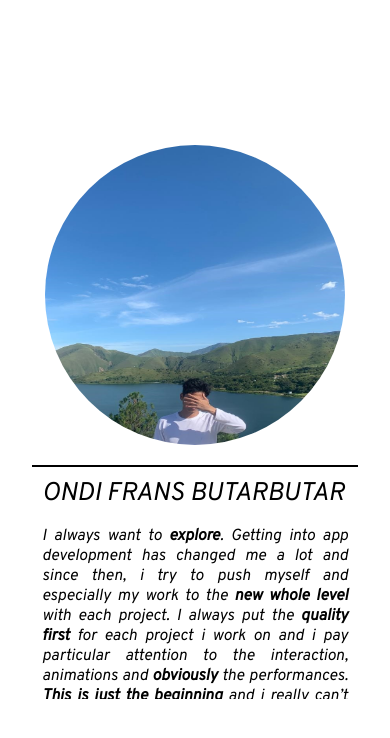
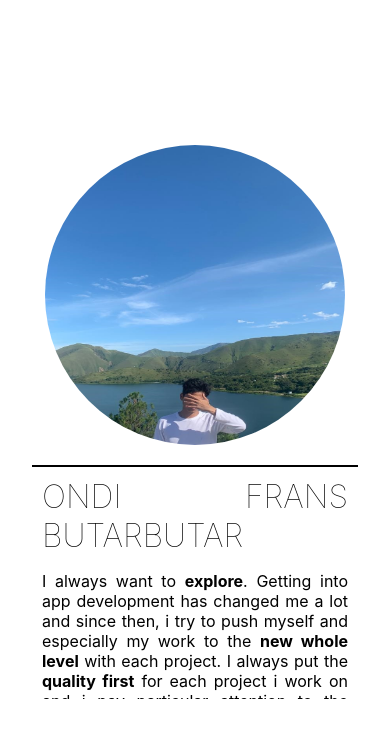
Before and after one commit to ondifransb/Portofolio, a Next.js app: page / in a window 390 px wide. Shown: the top 738 px of the page. Built offline with nearby package versions, Linux system fonts and the light colour scheme.

Commit message:
fixing mobile css issues by adding meta tag

```diff
--- a/components/components.js
+++ b/components/components.js
@@ -92,7 +92,7 @@ export const SecondSection = styled.section`
 
 		.wkwkwk {
 			display: block;
-			font-size: clamp(1.6rem, -0.875rem + 8.333vw, 3.5rem);
+			font-size: clamp(2rem, -0.875rem + 8.333vw, 3.5rem);
 			font-weight: lighter;
 		}
 
--- a/pages/_app.js
+++ b/pages/_app.js
@@ -1,36 +1,24 @@
-import { createGlobalStyle } from "styled-components";
+import Head from "next/head";
 import Nav from "../components/Nav";
-
-const GlobalStyle = createGlobalStyle`
-html,
-body {
-	box-sizing: border-box;
-	display: flex;
-	align-items: center;
-	justify-content: center;
-	padding: 0;
-	margin: 0;
-	font-family: "Overpass", sans-serif;
-
-	overflow: hidden;
-}
-
-a {
-	color: inherit;
-	text-decoration: none;
-}
-
-* {
-	box-sizing: border-box;
-}
-
-`;
+import "../styles/globals.css";
 
 function MyApp({ Component, pageProps }) {
 	return (
 		<>
-			<GlobalStyle />
-			{/* <Nav /> */}
+			<Head>
+				<meta name="viewport" content="width=device-width, initial-scale=1" />
+				<link rel="preconnect" href="https://fonts.googleapis.com" />
+				<link
+					rel="preconnect"
+					href="https://fonts.gstatic.com"
+					crossOrigin="anonymous"
+				/>
+				<link
+					href="https://fonts.googleapis.com/css2?family=Fira+Sans:ital,wght@1,200&family=Overpass:ital@1&display=swap"
+					rel="stylesheet"
+				/>
+			</Head>
+
 			<Component {...pageProps} />
 		</>
 	);
--- a/pages/_document.js
+++ /dev/null
@@ -1,24 +0,0 @@
-import { Html, Head, Main, NextScript } from "next/document";
-
-export default function Document() {
-	return (
-		<Html>
-			<Head>
-				<link rel="preconnect" href="https://fonts.googleapis.com" />
-				<link
-					rel="preconnect"
-					href="https://fonts.gstatic.com"
-					crossOrigin="anonymous"
-				/>
-				<link
-					href="https://fonts.googleapis.com/css2?family=Fira+Sans:ital,wght@1,200&family=Overpass:ital@1&display=swap"
-					rel="stylesheet"
-				/>
-			</Head>
-			<body>
-				<Main />
-				<NextScript />
-			</body>
-		</Html>
-	);
-}
--- /dev/null
+++ b/styles/globals.css
@@ -0,0 +1,19 @@
+html,
+body {
+	width: 100vw;
+	height: 100vh;
+	overflow: hidden;
+	padding: 0;
+	margin: 0;
+	font-family: -apple-system, BlinkMacSystemFont, Segoe UI, Roboto, Oxygen,
+		Ubuntu, Cantarell, Fira Sans, Droid Sans, Helvetica Neue, sans-serif;
+}
+
+a {
+	color: inherit;
+	text-decoration: none;
+}
+
+* {
+	box-sizing: border-box;
+}
```
